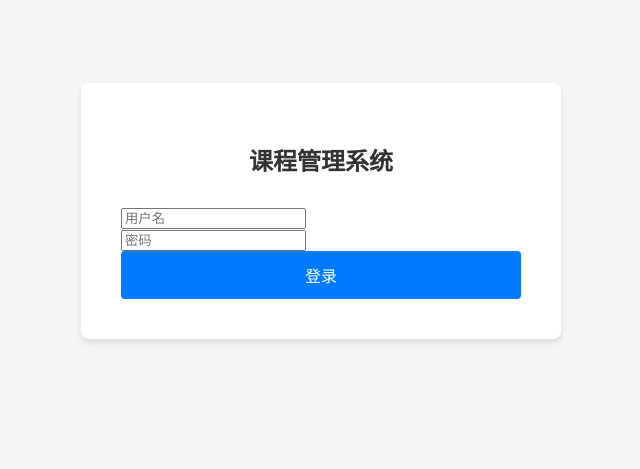
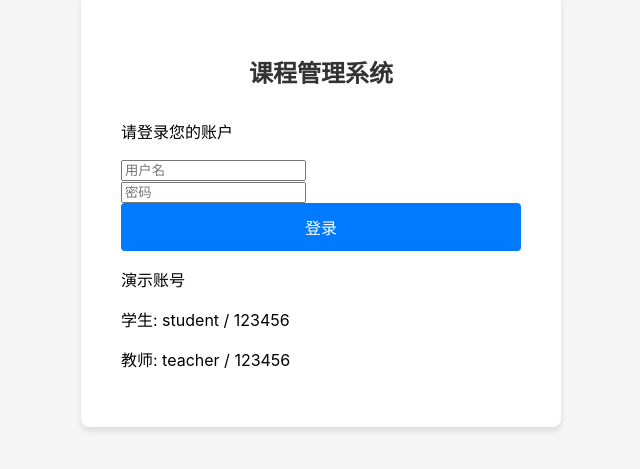
Before and after one commit to codingNowA/Online-Learning-System, a React (Create React App) app in the folder frontend/: page / in a window 1280 px wide. Shown: the part 189-658 px from the top of the page, without its empty margins (319-959 px from the left). Built offline with nearby package versions, Linux system fonts and the light colour scheme.

Commit message:
Update LoginPage.js

```diff
--- a/frontend/src/LoginPage.js
+++ b/frontend/src/LoginPage.js
@@ -1,17 +1,23 @@
 // LoginPage.js
 import React, { useState } from "react";
-import axios from "axios";
 import "./LoginPage.css";
 
-export default function LoginPage({ onLogin }) {
-  const [username, setUsername] = useState("");
-  const [password, setPassword] = useState("");
+function LoginPage({ onLogin }) {
+  const [formData, setFormData] = useState({
+    username: "",
+    password: ""
+  });
   const [loading, setLoading] = useState(false);
   const [error, setError] = useState("");
 
+  const handleChange = (field, value) => {
+    setFormData(prev => ({ ...prev, [field]: value }));
+    setError(""); // 输入时清空错误信息
+  };
+
   const handleLogin = async (e) => {
-    e.preventDefault();
-    if (!username || !password) {
+    e?.preventDefault(); // 支持表单提交和按钮点击
+    if (!formData.username || !formData.password) {
       setError("请输入用户名和密码");
       return;
     }
@@ -20,13 +26,31 @@ export default function LoginPage({ onLogin }) {
     setError("");
 
     try {
-      const res = await axios.post("http://localhost:18080/user/login", {
-        username,
-        password,
+      const res = await fetch("http://localhost:18080/login", {
+        method: "POST",
+        headers: { "Content-Type": "application/json" },
+        body: JSON.stringify({
+          username: formData.username,
+          password: formData.password
+        })
       });
-      onLogin(res.data.role, username);
+
+      if (!res.ok) {
+        const errorData = await res.json().catch(() => ({}));
+        throw new Error(errorData.message || `登录失败: ${res.status}`);
+      }
+
+      const data = await res.json();
+
+      // 根据后端实际响应结构调整
+      const userRole = data.role || data.data?.role;
+      if (!userRole) {
+        throw new Error("无效的响应格式");
+      }
+
+      onLogin(userRole, formData.username);
     } catch (err) {
-      setError(err.response?.data?.message || "登录失败");
+      setError(err.message || "登录失败，请重试");
     } finally {
       setLoading(false);
     }
@@ -36,28 +60,55 @@ export default function LoginPage({ onLogin }) {
     <div className="login-container">
       <form className="login-form" onSubmit={handleLogin}>
         <h2>课程管理系统</h2>
+        <p className="login-subtitle">请登录您的账户</p>
+
         {error && <div className="error-message">{error}</div>}
+
         <div className="form-group">
           <input
+            type="text"
             placeholder="用户名"
-            value={username}
-            onChange={(e) => setUsername(e.target.value)}
+            value={formData.username}
+            onChange={e => handleChange("username", e.target.value)}
             disabled={loading}
+            className="login-input"
           />
         </div>
+
         <div className="form-group">
           <input
+            type="password"
             placeholder="密码"
-            type="password"
-            value={password}
-            onChange={(e) => setPassword(e.target.value)}
+            value={formData.password}
+            onChange={e => handleChange("password", e.target.value)}
             disabled={loading}
+            className="login-input"
           />
         </div>
-        <button type="submit" disabled={loading} className="login-button">
-          {loading ? "登录中..." : "登录"}
+
+        <button
+          type="submit"
+          disabled={loading}
+          className={`login-button ${loading ? 'loading' : ''}`}
+        >
+          {loading ? (
+            <>
+              <span className="loading-spinner"></span>
+              登录中...
+            </>
+          ) : (
+            "登录"
+          )}
         </button>
+
+        <div className="login-footer">
+          <p>演示账号</p>
+          <p>学生: student / 123456</p>
+          <p>教师: teacher / 123456</p>
+        </div>
       </form>
     </div>
   );
 }
+
+export default LoginPage;
```
